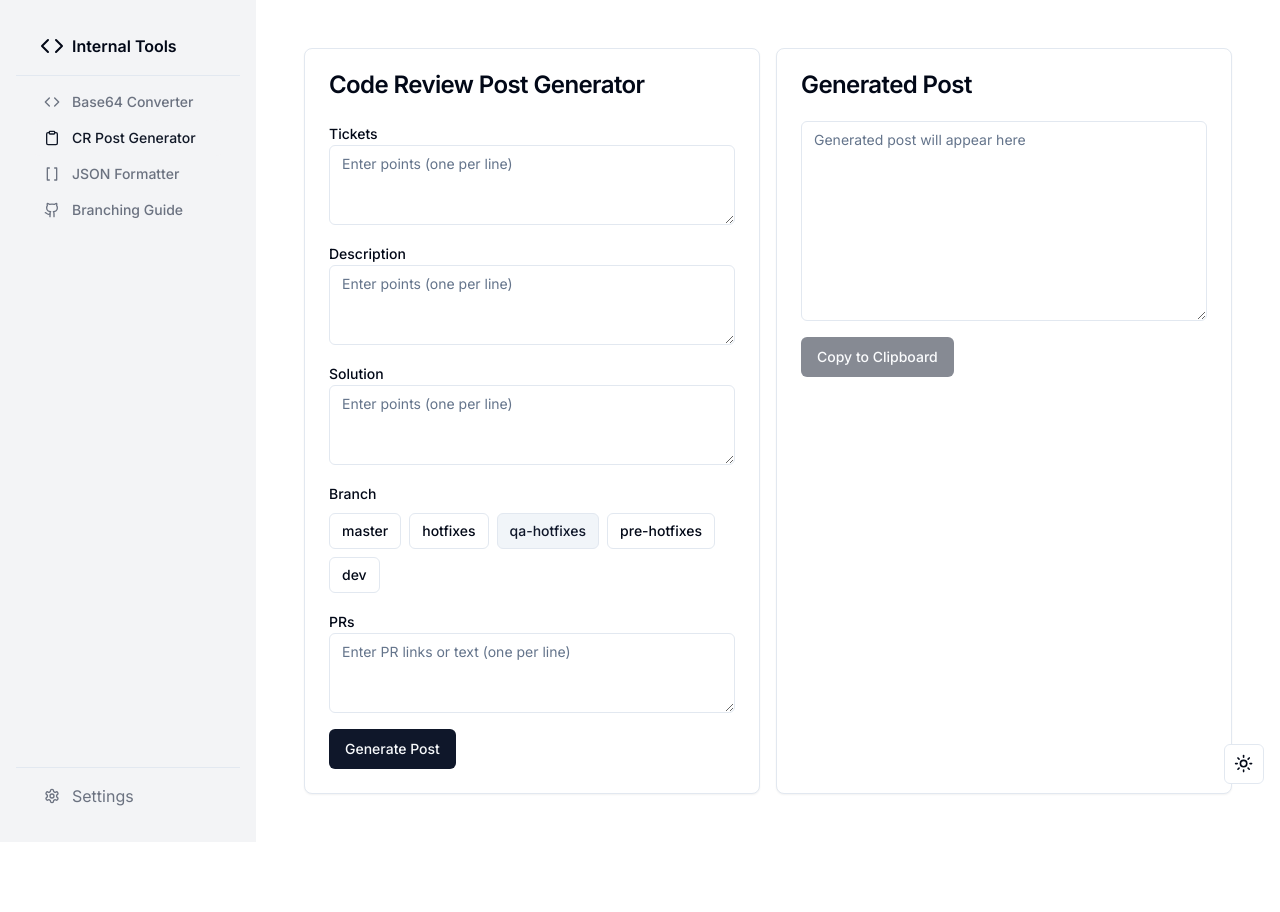
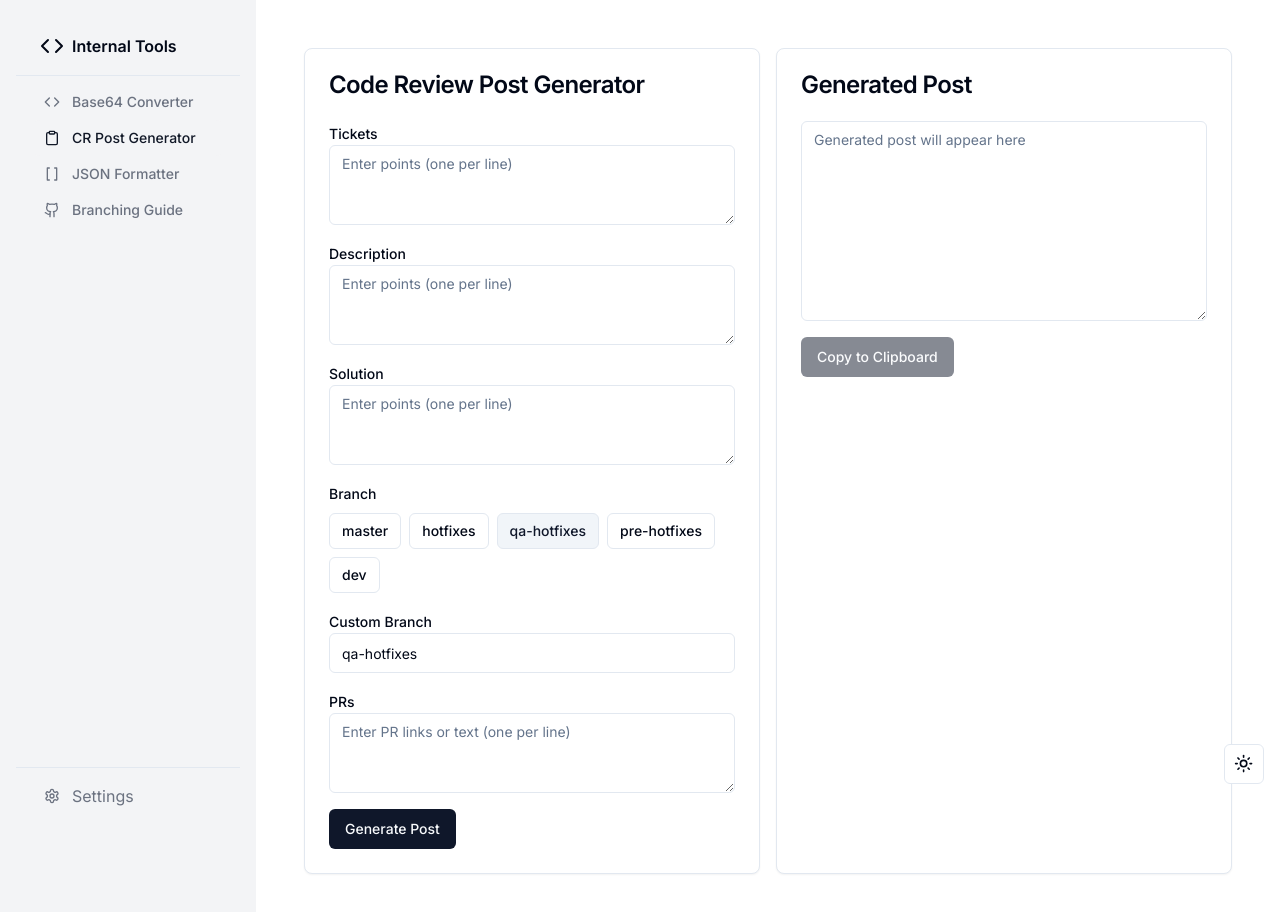
Before and after one commit to omarnazih/internal-tools, a Next.js app: page /post-generator in a window 1280 px wide. Shown: the top 912 px of the page. Before the commit the page ends 842 px from the top, so only its background shows below. Built offline with nearby package versions, Linux system fonts and the light colour scheme.

Commit message:
add custom branch back

```diff
--- a/app/branching-guide/page.tsx
+++ b/app/branching-guide/page.tsx
@@ -16,7 +16,7 @@ const BranchingGuide: React.FC = () => {
   const { toast } = useToast();
 
   const defaultBranches: Branch[] = [
-    { name: 'main', variant: 'outline' },
+    { name: 'master', variant: 'outline' },
     { name: 'hotfixes', variant: 'outline' },
     { name: 'qa-hotfixes', variant: 'outline' },
     { name: 'pre-hotfixes', variant: 'outline' },
--- a/app/post-generator/page.tsx
+++ b/app/post-generator/page.tsx
@@ -247,6 +247,18 @@ ${formatPRs(formData.branch, formData.prs)}
                 selectedBranch={formData.branch}
                 onBranchSelect={(branchName) => setFormData(prev => ({ ...prev, branch: branchName }))}
               />
+              <div className="flex gap-2 items-end">
+                <div className="flex-1">
+                  <Label htmlFor="custom-branch">Custom Branch</Label>
+                  <Input
+                    id="custom-branch"
+                    name="branch"
+                    value={formData.branch}
+                    onChange={handleChange}
+                    placeholder="Enter custom branch name"
+                  />
+                </div>
+              </div>
               <div>
                 <Label htmlFor="prs">PRs</Label>
                 <Textarea
--- a/components/Settings/BranchSettings.tsx
+++ b/components/Settings/BranchSettings.tsx
@@ -17,7 +17,7 @@ export const BranchSettings: React.FC = () => {
   const { toast } = useToast();
 
   const defaultBranches: Branch[] = [
-    { name: 'main', variant: 'outline' },
+    { name: 'master', variant: 'outline' },
     { name: 'hotfixes', variant: 'outline' },
     { name: 'qa-hotfixes', variant: 'outline' },
     { name: 'pre-hotfixes', variant: 'outline' },
```
